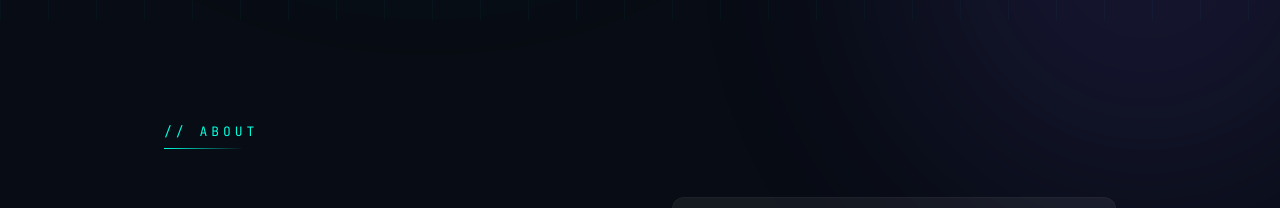
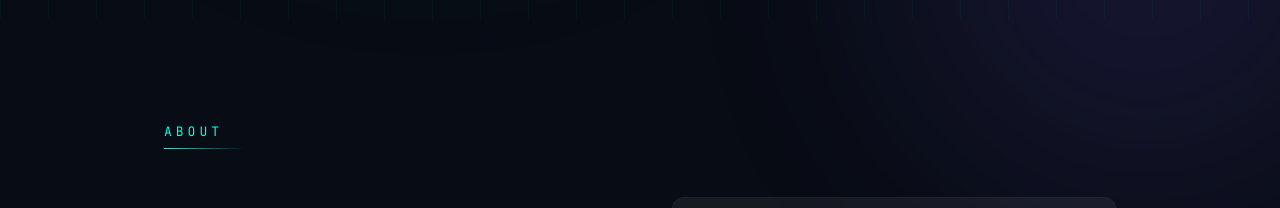
Before and after one commit to devRubey/portfolio, a React (Create React App) app: page / in a window 1280 px wide. Shown: the part 780-988 px from the top of the page. Built offline with nearby package versions, Linux system fonts and the light colour scheme.

Commit message:
Fix ESLint errors for Vercel build

```diff
--- a/src/App.js
+++ b/src/App.js
@@ -238,7 +238,7 @@ function SectionLabel({ children }) {
           textTransform: "uppercase",
         }}
       >
-        // {children}
+        {children}
       </span>
       <div
         style={{
@@ -354,7 +354,7 @@ function ProjectCard({ project, index }) {
 // ── Main App ─────────────────────────────────────────────────────────
 export default function Portfolio() {
   const [activeSection, setActiveSection] = useState("Home");
-  const [menuOpen, setMenuOpen] = useState(false);
+  const [, setMenuOpen] = useState(false);
 
   useEffect(() => {
     const handleScroll = () => {
```
